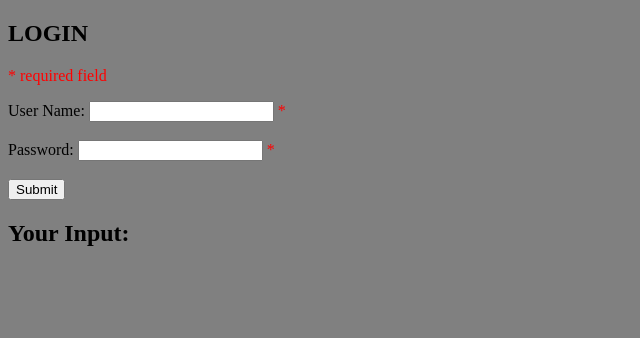
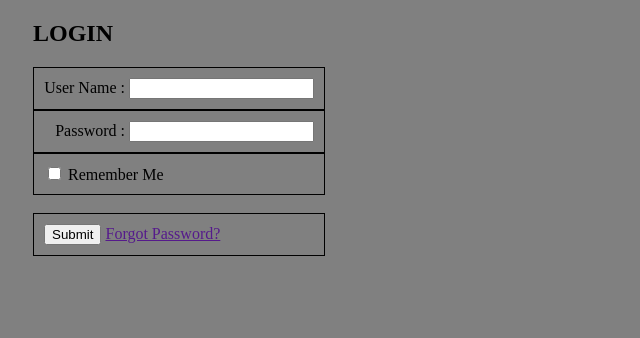
Before and after one commit to username-unavailable-is-not-available/Web-Technologies_19-39872-1, a PHP site: page / in a window 1280 px wide. Shown: the top 338 px of the page, without its empty margins (0-640 px from the left). Run offline with PHP 8.4, Linux system fonts and the light colour scheme.

Commit message:
Completed Lab-3, Task-1

```diff
--- a/Lab Task 3/Task-1/index.php
+++ b/Lab Task 3/Task-1/index.php
@@ -5,13 +5,28 @@
     <meta charset="UTF-8">
     <meta http-equiv="X-UA-Compatible" content="IE=edge">
     <meta name="viewport" content="width=device-width, initial-scale=1.0">
-    <title>Task-1</title>
+    <title>L3Task-1</title>
     <style>
         body {
             background-color: grey;
+            padding-left: 25px;
+            text-align: left;
         }
+
         .error {
             color: red;
+        }
+
+        div {
+            text-align: right;
+
+            width: 270px;
+            padding: 10px;
+            border: 1px solid black;
+        }
+
+        .others {
+            text-align: left;
         }
     </style>
 </head>
@@ -19,57 +34,52 @@
 <body>
     <?php
     // define variables and set to empty values
-    $nameErr = $emailErr = $genderErr = $websiteErr = "";
-    $name = $email = $gender = $comment = $website = "";
+    $usernameError = $passwordError = "";
+    $username = $password = "";
 
     if ($_SERVER["REQUEST_METHOD"] == "POST") {
-        if (empty($_POST["name"])) {
-            $nameErr = "Name is required";
+        if (empty($_POST["username"])) {
+            $usernameError = "User Name is required";
+        } elseif (strlen($_POST["username"]) < 2) {
+            $usernameError = "Username must be atleast 2 characters length";
         } else {
-            $name = $_POST["name"];
+            $username = $_POST["username"];
             // check if name only contains letters and whitespace
-            if (!preg_match("/^[a-zA-Z-' ]*$/", $name)) {
-                $nameErr = "Only letters and white space allowed";
+            if (!preg_match("/^[a-zA-Z0-9-_ ]+$/", $username)) {
+                $usernameError = "Special characters are not allowed";
             }
         }
 
-        if (empty($_POST["email"])) {
-            $emailErr = "Email is required";
+        if (empty($_POST["password"])) {
+            $passwordError = "Password is required";
+        } elseif (strlen($_POST["password"]) < 8) {
+            $passwordError = "Password must be 8 characters long";
         } else {
-            $email = $_POST["email"];
-            // check if e-mail address is well-formed
-            if (!filter_var($email, FILTER_VALIDATE_EMAIL)) {
-                $emailErr = "Invalid email format";
+            $password = $_POST["password"];
+            // check if password is well-formed
+            if (!preg_match("/\W/", $password)) {
+                $passwordError = "Should have atleast one special character";
             }
         }
     }
-
     ?>
 
     <h2>LOGIN</h2>
-    <p><span class="error">* required field</span></p>
-    <form method="post" action="<?php echo htmlspecialchars($_SERVER["PHP_SELF"]); ?>">
-        User Name: <input type="text" name="name" value="<?php echo $name; ?>">
-        <span class="error">* <?php echo $nameErr; ?></span>
-        <br><br>
-        Password: <input type="text" name="email" value="<?php echo $email; ?>">
-        <span class="error">* <?php echo $emailErr; ?></span>
-        <br><br>
-        <input type="submit" name="submit" id="submit">
+    <form action="<?php echo htmlspecialchars($_SERVER["PHP_SELF"]); ?>" method="POST">
+        <div>
+            User Name : <input type="text" name="username" value="<?php echo $username; ?>">
+            <span style="font-size: 14px;" class="error"><?php echo $usernameError; ?></span>
+        </div>
+        <div>
+            Password : <input type="password" name="password" value="<?php echo $password; ?>">
+            <span style="font-size: 14px;" class="error"><?php echo $passwordError; ?></span>
+        </div>
+        <div class="others">
+            <input type="checkbox" value="XYZ">
+            <span>Remember Me</span>
+        </div><br>
+        <div class="others"> <input type="submit" name="submit" id="submit"> <a href="">Forgot Password?</a></div>
     </form>
-
-    <?php
-    echo "<h2>Your Input:</h2>";
-    echo $name;
-    echo "<br>";
-    echo $email;
-    echo "<br>";
-    echo $website;
-    echo "<br>";
-    echo $comment;
-    echo "<br>";
-    echo $gender;
-    ?>
 </body>
 
 </html>
```
Also changed, not shown: Lab Task 3/README.md, 4 other files.
